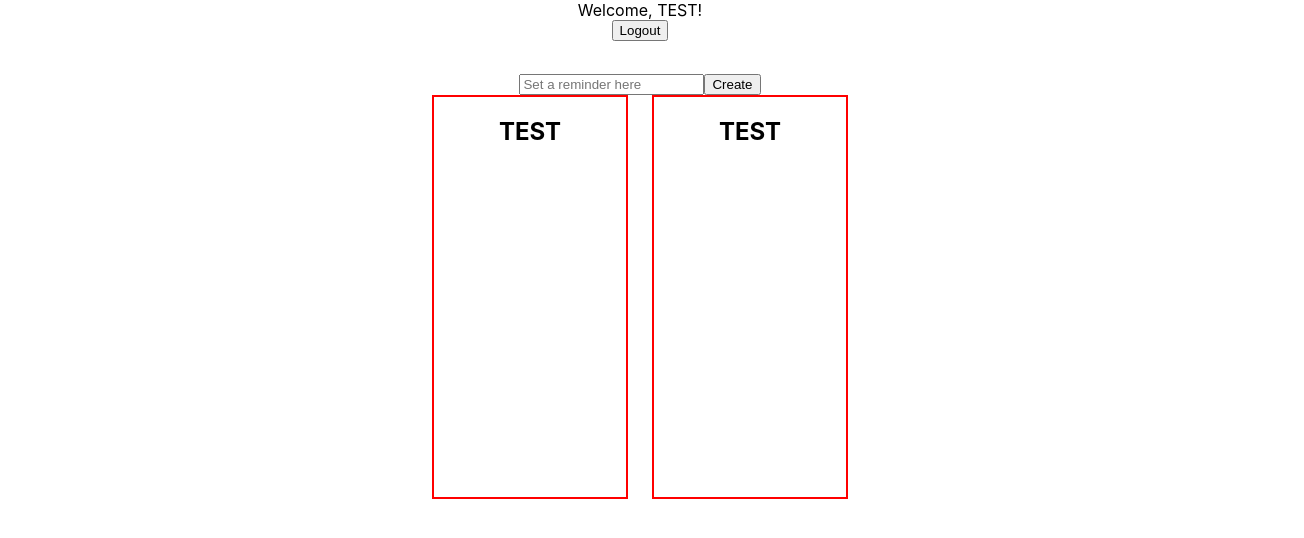
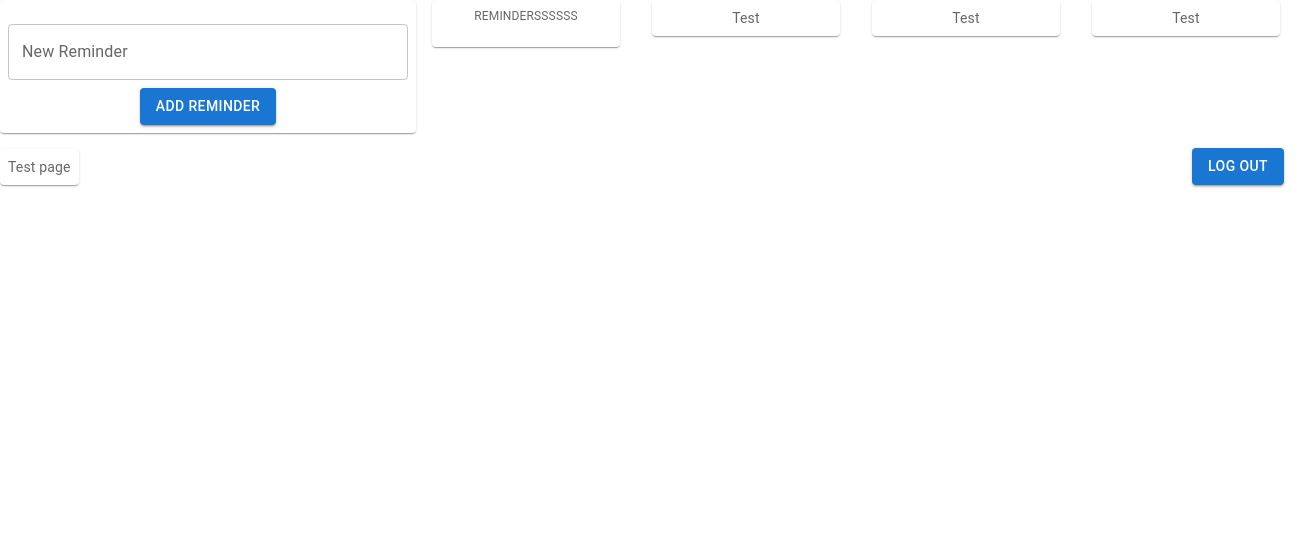
Before and after one commit to natheraf/redo, a React (Create React App) app in the folder client/: page /home in a window 1280 px wide. Shown: the top 538 px of the page, 1304 px wide, since content can reach past the window. Built offline with nearby package versions, Linux system fonts and the light colour scheme; sample sign-in values are in the browser's storage.

Commit message:
revamped new ui direction for Home.js

```diff
--- a/client/src/Home.js
+++ b/client/src/Home.js
@@ -1,93 +1,101 @@
-import React, { useState } from 'react';
+import * as React from 'react';
+import { useState } from 'react';
+import { styled } from '@mui/material/styles';
+import Box from '@mui/material/Box';
+import Paper from '@mui/material/Paper';
+import Grid from '@mui/material/Unstable_Grid2';
+import TextField from '@mui/material/TextField';
+import Button from '@mui/material/Button';
 import { useAuth } from './AuthContext';
-import { Stack } from '@mui/material';
 
-const Home = () => {
-    const { logout } = useAuth(); // Destructure logout from useAuth
+
+//TODO - make it so after you can discard the reminder and it will be removed from the list and put into a discarded list
+//which itself can be discarded or restored to the main list or deleted after x time
+//TODO - make it so you can edit the reminder
+//TODO - make it so you can set a time/date for the reminder
+//TODO - make it so you can make the reminder repeat
+
+const Item = styled(Paper)(({ theme }) => ({
+    backgroundColor: theme.palette.mode === 'dark' ? '#1A2027' : '#fff',
+    ...theme.typography.body2,
+    padding: theme.spacing(1),
+    textAlign: 'center',
+    color: theme.palette.text.secondary,
+}));
+
+export default function NestedGrid() {
     const [reminders, setReminders] = useState([]);
     const [newReminder, setNewReminder] = useState('');
-    const [showPopup, setShowPopup] = useState(false);
+    const { logout } = useAuth();
 
-    const handleNewReminderChange = (event) => {
-        setNewReminder(event.target.value);
-    };
+  const handleAddReminder = () => {
+    if (newReminder.trim() !== '') {
+      setReminders([...reminders, newReminder]);
+      setNewReminder('');
+    }
+  };
 
-    const createReminder = () => {
-        setShowPopup(true);
-    };
-    const handleLogout = () => {
-        logout(); // This will clear the user token and update isLoggedIn state
-    };
+  return (
+    <Box sx={{ flexGrow: 1 }}>
 
-    // TODO: store the reminder in localStorage so it persists on page refresh
-    const handleReminderCreation = (date, repeat) => {
-        const updatedReminders = [...reminders, { content: newReminder, date, repeat }];
-        setReminders(updatedReminders);
-        setShowPopup(false);
-        setNewReminder('');
-    };
-
-    const handleDateInput = (value) => {
-        // TODO: Handle date input logic here
-    };
-
-    const completeReminder = (index) => {
-        const updatedReminders = reminders.filter((_, i) => i !== index);
-        setReminders(updatedReminders);
-    };
-
-    const renderPopup = () => {
-        if (!showPopup) return null;
-
-        // For now just a placeholder function is used to handle the date input
-        // (does not actually store the date in the state)
-        return (
-            <div className="popup">
-                <input type="datetime-local" onChange={(event) => handleDateInput(event.target.value)} />
-                <button onClick={() => handleReminderCreation(new Date(), false)}>Set Timer/Date</button>
-                <button onClick={() => handleReminderCreation(null, true)}>Set Repeat</button>
-            </div>
-        );
-    };
-
-    return (
-        <div style={{ display: 'flex', flexDirection: 'column', alignItems: 'center' }}>
-            <div>Welcome, {"TEST"}!</div>
-            <button onClick={handleLogout}>Logout</button>
-            <div style={{ marginTop: '2.5%' }}>
-                <input
-                    type="text"
-                    value={newReminder}
-                    onChange={handleNewReminderChange}
-                    placeholder="Set a reminder here"
-                />
-                <button onClick={createReminder}>Create</button>
-            </div>
-
-            <Stack direction={"row"} spacing={3} sx={{ minWidth: '50vw' }} justifyContent={"center"} alignItems={"center"}>
-
-                <div style={{ border: '2px solid red', height: '400px', minWidth: '15vw' }}>
-                    <h2 style={{ textAlign: 'center' }}> TEST </h2>
-                </div>
-
-                <div style={{ border: '2px solid red', height: '400px', minWidth: '15vw' }}>
-                    <h2 style={{ textAlign: 'center' }}> TEST </h2>
-                </div>
-
-            </Stack>
-
-            {renderPopup()}
-            <div>
-                {/* test code */}
+      <Grid container spacing={2}>
+        {/*New reminders element*/}
+        <Grid xs={12} md={5} lg={4}>
+          <Item>
+            <TextField
+              fullWidth
+              label="New Reminder"
+              value={newReminder}
+              onChange={(e) => setNewReminder(e.target.value)}
+              variant="outlined"
+              margin="normal"
+            />
+            <Button variant="contained" onClick={handleAddReminder}>
+              Add Reminder
+            </Button>
+          </Item>
+        </Grid>
+        {/*Reminders list*/}
+        <Grid container xs={12} md={7} lg={8} spacing={4}>
+          <Grid xs={6} lg={3}>
+            <Item>
+              <Box
+                id="box1"
+                sx={{ fontSize: '12px', textTransform: 'uppercase' }}
+              >
+                Reminderssssss
+              </Box>
+              <Box component="ul" aria-labelledby="box1" sx={{ pl: 2 }}>
                 {reminders.map((reminder, index) => (
-                    <div key={index}>
-                        <input type="checkbox" onChange={() => completeReminder(index)} />
-                        <span>{reminder.content}</span>
-                    </div>
+                  <li key={index}>{reminder}</li>
                 ))}
-            </div>
-        </div>
-    );
-};
-
-export default Home;
+              </Box>
+            </Item>
+          </Grid>
+          {/* Placeholder Box B, C, D with "Test" */}
+          <Grid xs={6} lg={3}><Item>Test</Item></Grid>
+          <Grid xs={6} lg={3}><Item>Test</Item></Grid>
+          <Grid xs={6} lg={3}><Item>Test</Item></Grid>
+        </Grid>
+        <Grid
+          xs={12}
+          container
+          justifyContent="space-between"
+          alignItems="center"
+          flexDirection={{ xs: 'column', sm: 'row' }}
+          sx={{ fontSize: '12px' }}
+        >
+          <Grid sx={{ order: { xs: 2, sm: 1 } }}>
+            <Item>Test page</Item>
+          </Grid>
+          <Grid container columnSpacing={1} sx={{ order: { xs: 1, sm: 2 } }}>
+            <Button variant='contained' onClick={logout}>
+                Log out
+            </Button>
+            {/* Removed Link B and C */}
+          </Grid>
+        </Grid>
+      </Grid>
+    </Box>
+  );
+}
```
